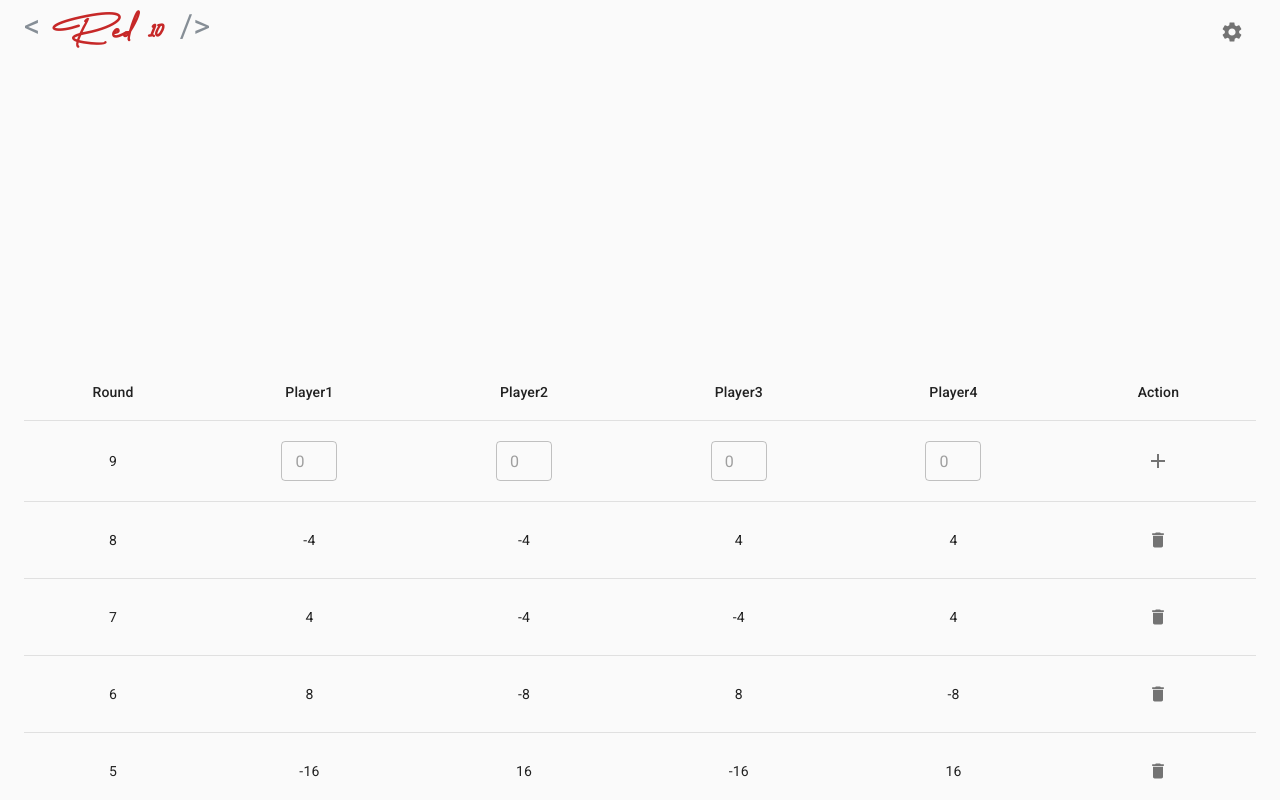
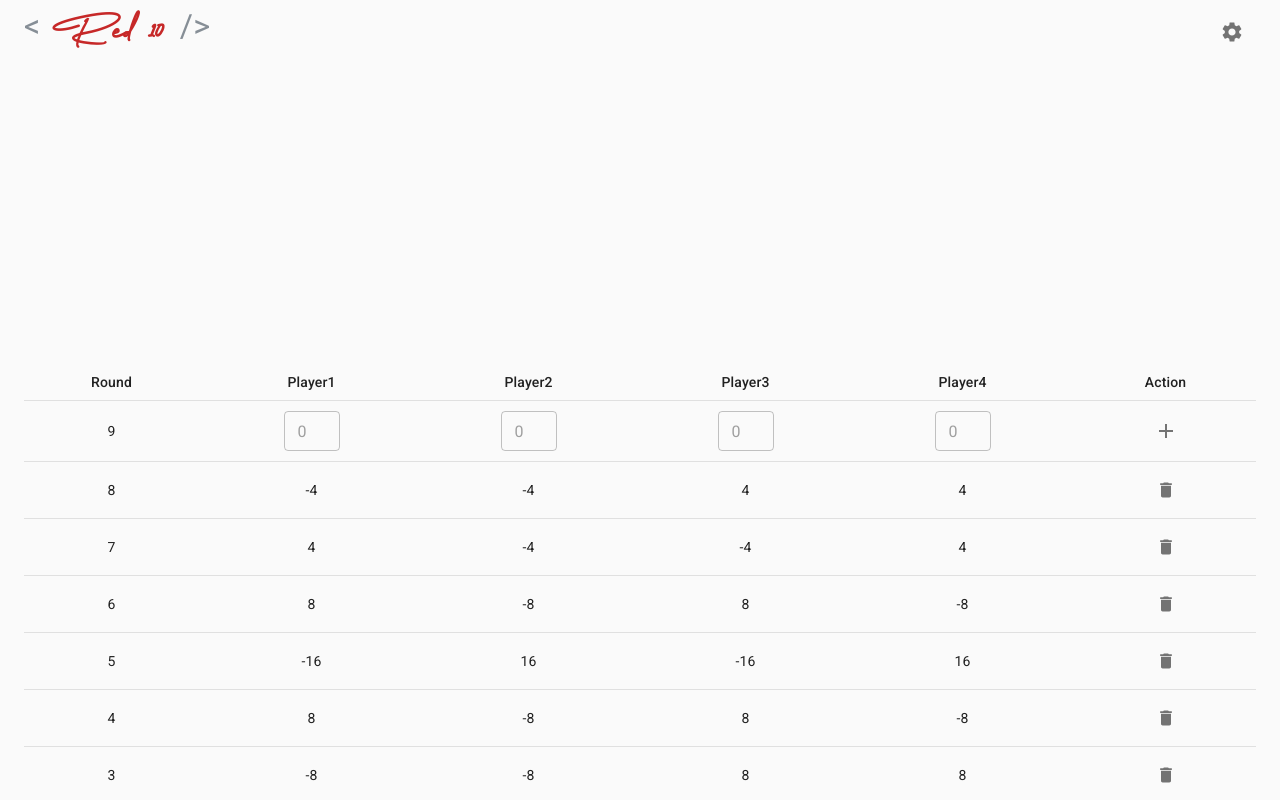
Before and after one commit to shengdade/red10, a React (Create React App) app: page / in a window 1280 px wide. Shown: the top 800 px of the page. Built offline with nearby package versions, Linux system fonts and the light colour scheme.

Commit message:
Make table smaller

```diff
--- a/src/components/RoundTable.jsx
+++ b/src/components/RoundTable.jsx
@@ -14,7 +14,7 @@ function RoundTable({ rows, setTableData }) {
   };
 
   return (
-    <Table>
+    <Table size="small">
       <TableHead>
         <TableRow>
           <TableCell align="center">Round</TableCell>
```
